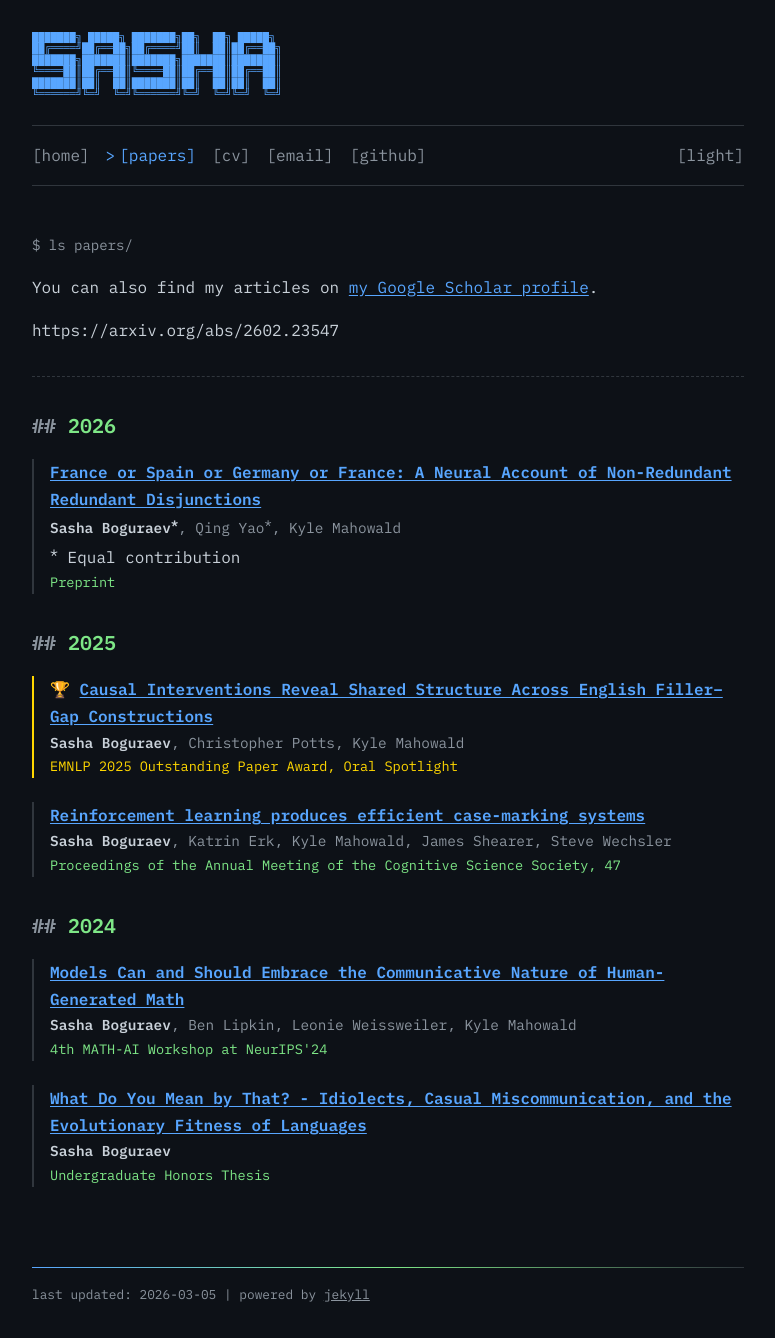
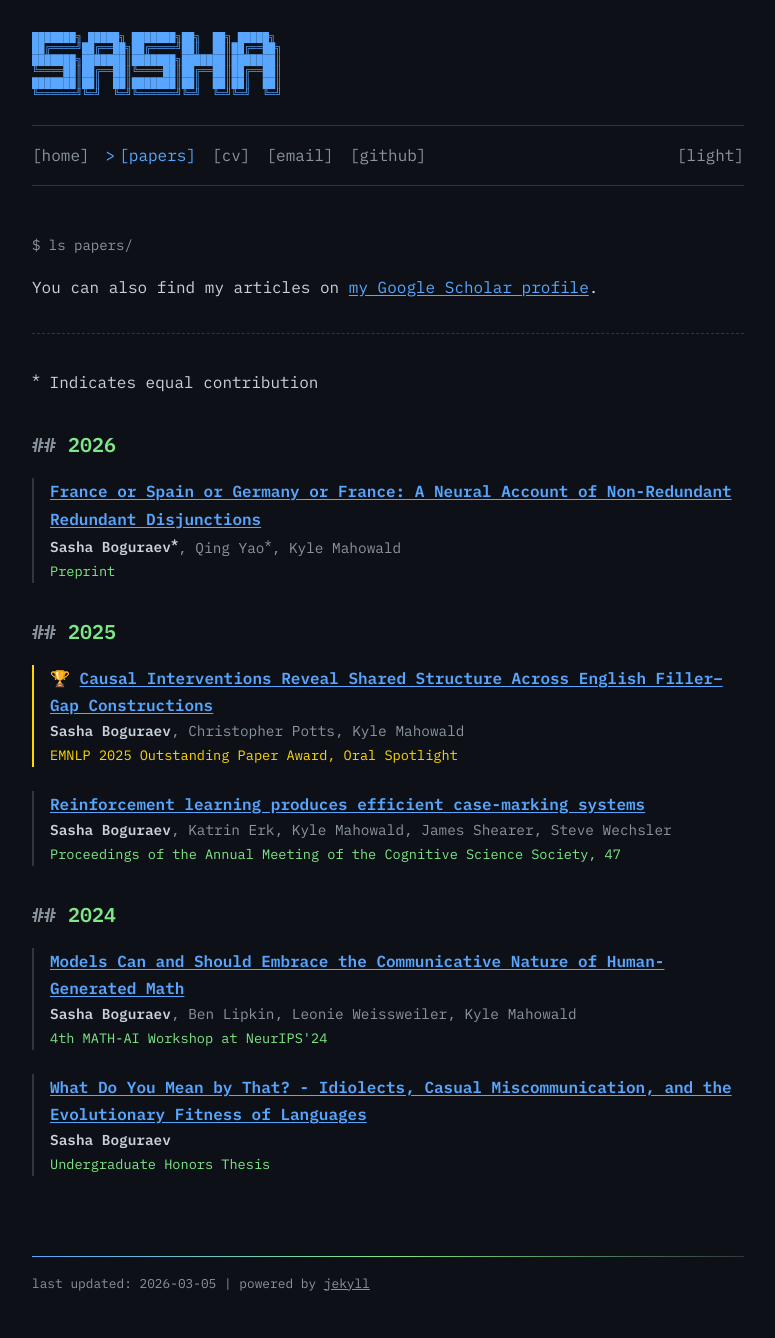
Before and after one commit to SashaBoguraev/SashaBoguraev.github.io, a Jekyll site: the page built from _pages/publications.md, in a window 1280 px wide. Shown: the whole page, without its empty margins (252-1027 px from the left). Built offline with Jekyll 4.4.1, drawn with Linux system fonts in a browser that asks for light colours.

Commit message:
Clean up publications.md by removing duplicates
Removed duplicate author note and extraneous link.

```diff
--- a/_pages/publications.md
+++ b/_pages/publications.md
@@ -8,18 +8,16 @@ permalink: /publications/
 
 You can also find my articles on [my Google Scholar profile](https://scholar.google.com/citations?authuser=1&user=iUKlzyQAAAAJ).
 
-https://arxiv.org/abs/2602.23547
-
 ---
+<div class="author-note">
+  <sup>*</sup> Indicates equal contribution
+</div>
 
 ## 2026
 <div class="paper">
 <div class="paper-title"><a href="https://SashaBoguraev.github.io/files/2602.23547v1.pdf">France or Spain or Germany or France: A Neural Account of Non-Redundant Redundant Disjunctions</a></div>
 <div class="paper-authors">
   <strong>Sasha Boguraev<sup>*</sup></strong>, Qing Yao<sup>*</sup>, Kyle Mahowald
-</div>
-<div class="author-note">
-  <sup>*</sup> Equal contribution
 </div>
 <div class="paper-venue">Preprint</div>
 </div>
```
